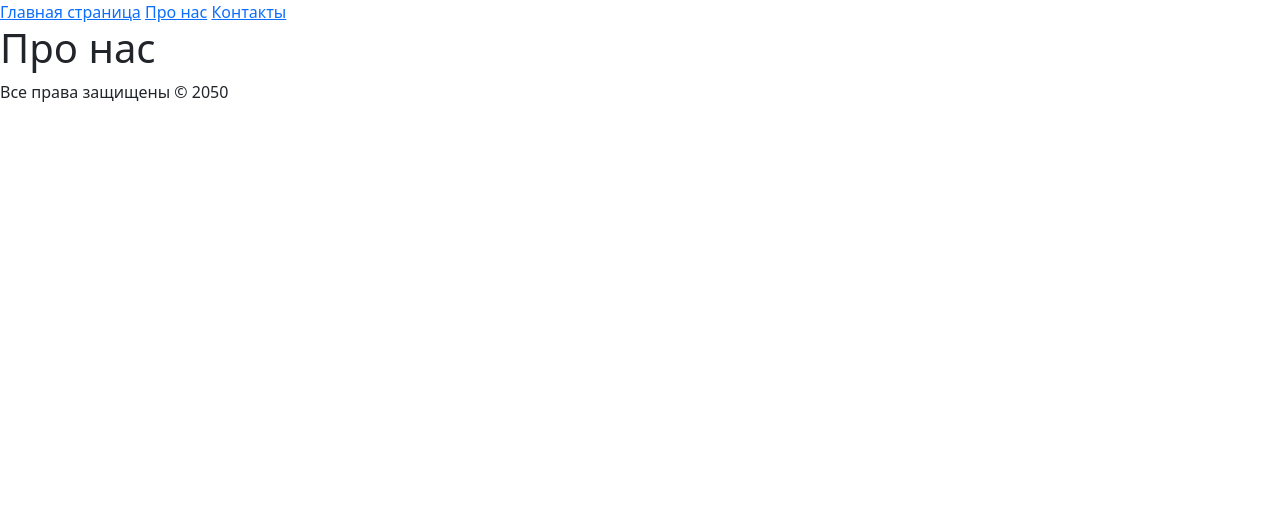
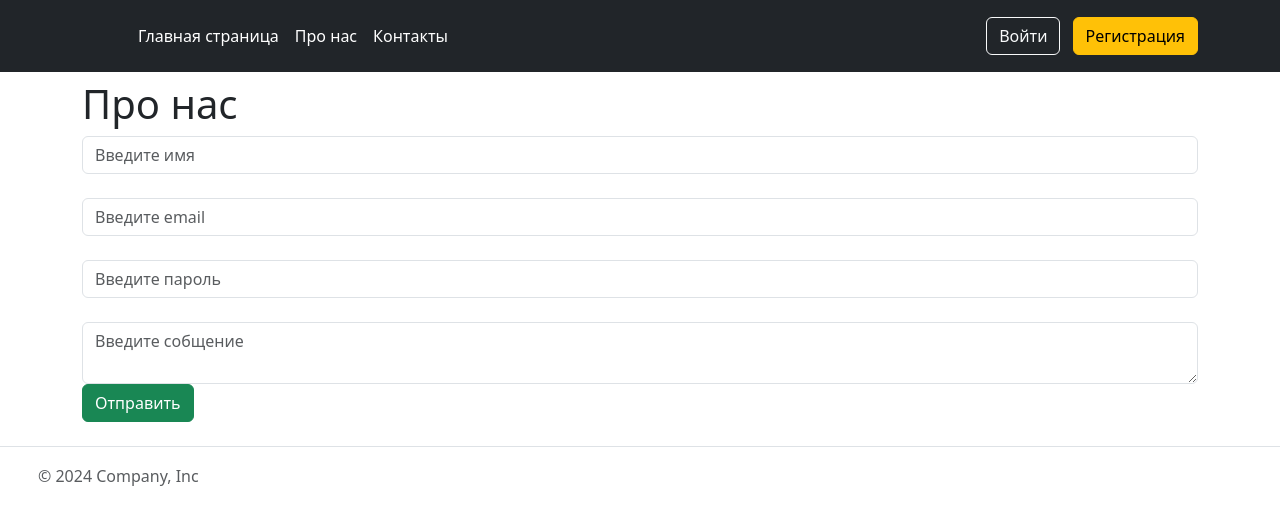
Before and after one commit to Myhammadsaid/php-lesson2, a PHP site: page /about.php in a window 1280 px wide. Shown: the top 525 px of the page. Run offline with PHP 8.4, Linux system fonts and the light colour scheme.

Commit message:
form-processing

```diff
--- a/about.php
+++ b/about.php
@@ -2,7 +2,16 @@
 	$title = 'Про нас';
 	require 'companents/header.php';
 ?>
+<div class='container mt-2'>
 <h1>Про нас</h1>
+<form action="check_get.php" method='get'>
+	<input type="text" name='username' placeholder='Введите имя' class='form-control'><br>
+	<input type="email" name='email' placeholder='Введите email' class='form-control'><br>
+	<input type="password" name='password' placeholder='Введите пароль' class='form-control'><br>
+	<textarea name="message" class='form-control' placeholder='Введите собщение'></textarea>
+	<button class='btn btn-success'>Отправить</button>
+</form>
+</div>
 <?php
 	require 'companents/footer.php';
 ?>
--- /dev/null
+++ b/check_get.php
@@ -0,0 +1,2 @@
+<?php
+	print_r($_GET);
--- a/companents/footer.php
+++ b/companents/footer.php
@@ -1,5 +1,16 @@
-<footer>
-		<p>Все права защищены &copy; 2050</p>
-	</footer>
+<footer class="d-flex flex-wrap justify-content-between align-items-center py-3 my-4 border-top">
+    <div class="col-md-4 d-flex align-items-center">
+      <a href="/" class="mb-3 me-2 mb-md-0 text-body-secondary text-decoration-none lh-1">
+        <svg class="bi" width="30" height="24"><use xlink:href="#bootstrap"></use></svg>
+      </a>
+      <span class="mb-3 mb-md-0 text-body-secondary">© 2024 Company, Inc</span>
+    </div>
+
+    <ul class="nav col-md-4 justify-content-end list-unstyled d-flex">
+      <li class="ms-3"><a class="text-body-secondary" href="#"><svg class="bi" width="24" height="24"><use xlink:href="#twitter"></use></svg></a></li>
+      <li class="ms-3"><a class="text-body-secondary" href="#"><svg class="bi" width="24" height="24"><use xlink:href="#instagram"></use></svg></a></li>
+      <li class="ms-3"><a class="text-body-secondary" href="#"><svg class="bi" width="24" height="24"><use xlink:href="#facebook"></use></svg></a></li>
+    </ul>
+  </footer>
 </body>
 </html>
--- a/companents/header.php
+++ b/companents/header.php
@@ -7,8 +7,23 @@
 	<title><?=$title?></title>
 </head>
 <body>
-	<header>
-		<a href="/">Главная страница</a>
-		<a href="about.php">Про нас</a>
-		<a href="contact.php">Контакты</a>
-	</header>
+<header class="p-3 text-bg-dark">
+    <div class="container">
+      <div class="d-flex flex-wrap align-items-center justify-content-center justify-content-lg-start">
+        <a href="/" class="d-flex align-items-center mb-2 mb-lg-0 text-white text-decoration-none">
+          <svg class="bi me-2" width="40" height="32" role="img" aria-label="Bootstrap"><use xlink:href="#bootstrap"></use></svg>
+        </a>
+
+        <ul class="nav col-12 col-lg-auto me-lg-auto mb-2 justify-content-center mb-md-0">
+          <li><a class='nav-link px-2 text-white' href="/">Главная страница</a></li>
+          <li><a class='nav-link px-2 text-white' href="about.php">Про нас</a></li>
+          <li><a class='nav-link px-2 text-white' href="contact.php">Контакты</a></li>
+        </ul>
+
+        <div class="text-end">
+          <button type="button" class="btn btn-outline-light me-2">Войти</button>
+          <button type="button" class="btn btn-warning">Регистрация</button>
+        </div>
+      </div>
+    </div>
+  </header>
--- a/index.php
+++ b/index.php
@@ -7,6 +7,7 @@
 ?>
 <h1>Главная страница</h1>
 <?php
+	print_r($_GET);
 	require 'companents/footer.php';
 	// require_once 'companents/footer.php';
 	// include 'companents/footer.php';
```
Also changed, not shown: check_post.php (added, +19 -0 lines).
